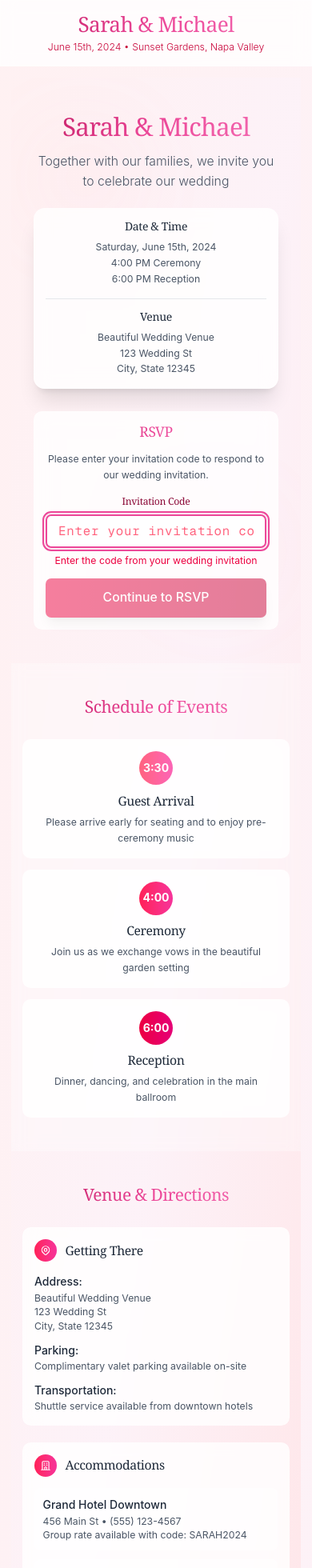
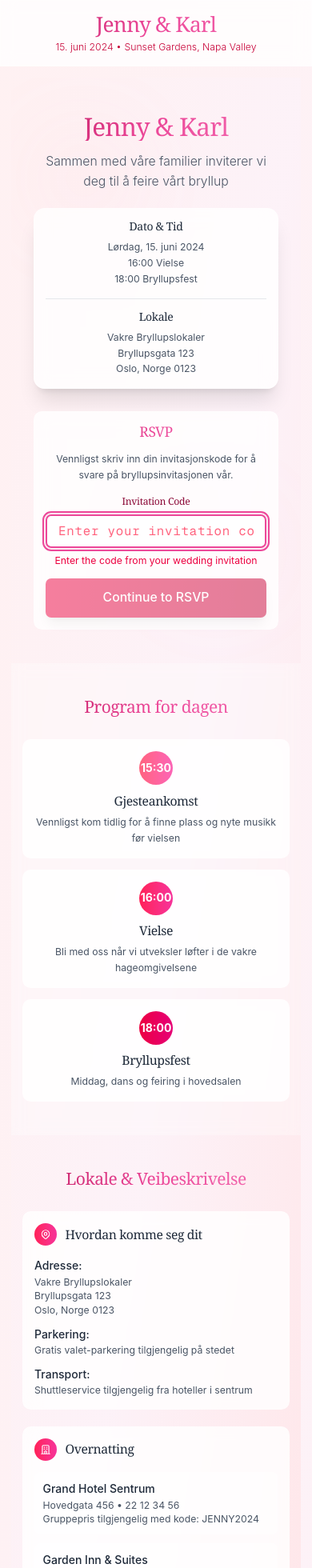
Before and after one commit to amundlindstol/jenny-og-karl, a Next.js app in the folder wedding-rsvp-website/: page / in a window 390 px wide. Shown: the top 1960 px of the page at 80% size. Built offline with nearby package versions, Linux system fonts and the light colour scheme.

Commit message:
changed to jenny and karl and translate to norwegian

```diff
--- a/wedding-rsvp-website/src/app/layout.tsx
+++ b/wedding-rsvp-website/src/app/layout.tsx
@@ -15,9 +15,9 @@ const geistMono = Geist_Mono({
 });
 
 export const metadata: Metadata = {
-  title: "Sarah & Michael's Wedding",
-  description: "Join us in celebrating our special day - June 15th, 2024",
-  keywords: "wedding, RSVP, Sarah, Michael, celebration",
+  title: "Jenny & Karls bryllup",
+  description: "Bli med oss og feir vår spesielle dag - 15. juni 2024",
+  keywords: "bryllup, RSVP, Jenny, Karl, feiring",
   authors: [{ name: "Wedding RSVP System" }],
   robots: "noindex, nofollow", // Prevent search engine indexing for privacy
   viewport: "width=device-width, initial-scale=1",
--- a/wedding-rsvp-website/src/app/page.tsx
+++ b/wedding-rsvp-website/src/app/page.tsx
@@ -48,29 +48,29 @@ export default function Home() {
 
           <div className="max-w-4xl mx-auto relative z-10">
             <h1 className="text-4xl sm:text-5xl md:text-6xl lg:text-7xl font-serif text-gray-800 mb-4 sm:mb-6 leading-tight animate-fade-in gradient-text">
-              Sarah & Michael
+              Jenny & Karl
             </h1>
             <p className="text-lg sm:text-xl md:text-2xl text-gray-600 mb-6 sm:mb-8 font-light px-4 sm:px-0 animate-slide-in-up">
-              Together with our families, we invite you to celebrate our wedding
+              Sammen med våre familier inviterer vi deg til å feire vårt bryllup
             </p>
 
             {/* Wedding Date & Venue */}
             <div className="glass rounded-2xl p-4 sm:p-6 lg:p-8 mb-8 sm:mb-12 shadow-xl mx-4 sm:mx-0 animate-scale-in hover-lift">
               <div className="grid grid-cols-1 sm:grid-cols-2 gap-4 sm:gap-6 lg:gap-8">
                 <div className="text-center sm:text-left">
-                  <h3 className="text-base sm:text-lg font-semibold text-gray-800 mb-2 font-serif">Date & Time</h3>
+                  <h3 className="text-base sm:text-lg font-semibold text-gray-800 mb-2 font-serif">Dato & Tid</h3>
                   <p className="text-sm sm:text-base text-gray-600 leading-relaxed">
-                    Saturday, June 15th, 2024<br />
-                    4:00 PM Ceremony<br />
-                    6:00 PM Reception
+                    Lørdag, 15. juni 2024<br />
+                    16:00 Vielse<br />
+                    18:00 Bryllupsfest
                   </p>
                 </div>
                 <div className="text-center sm:text-left border-t sm:border-t-0 sm:border-l border-gray-200 pt-4 sm:pt-0 sm:pl-4 lg:pl-8">
-                  <h3 className="text-base sm:text-lg font-semibold text-gray-800 mb-2 font-serif">Venue</h3>
+                  <h3 className="text-base sm:text-lg font-semibold text-gray-800 mb-2 font-serif">Lokale</h3>
                   <p className="text-sm sm:text-base text-gray-600 leading-relaxed">
-                    Beautiful Wedding Venue<br />
-                    123 Wedding St<br />
-                    City, State 12345
+                    Vakre Bryllupslokaler<br />
+                    Bryllupsgata 123<br />
+                    Oslo, Norge 0123
                   </p>
                 </div>
               </div>
@@ -80,7 +80,7 @@ export default function Home() {
             <Card variant="glass" className="max-w-md mx-auto p-4 sm:p-6 lg:p-8 mx-4 sm:mx-auto hover-lift">
               <h2 className="text-xl sm:text-2xl font-serif text-gray-800 mb-4 sm:mb-6 gradient-text">RSVP</h2>
               <p className="text-sm sm:text-base text-gray-600 mb-4 sm:mb-6 leading-relaxed">
-                Please enter your invitation code to respond to our wedding invitation.
+                Vennligst skriv inn din invitasjonskode for å svare på bryllupsinvitasjonen vår.
               </p>
               <FormErrorBoundary onReset={() => setError('')}>
                 <InvitationCodeForm
@@ -101,34 +101,34 @@ export default function Home() {
         <section className="py-12 sm:py-16 px-4 bg-white/30 backdrop-blur-sm">
           <div className="max-w-4xl mx-auto">
             <h2 className="text-2xl sm:text-3xl font-serif text-gray-800 text-center mb-8 sm:mb-12 gradient-text animate-fade-in">
-              Schedule of Events
+              Program for dagen
             </h2>
             <div className="grid grid-cols-1 sm:grid-cols-2 lg:grid-cols-3 gap-4 sm:gap-6 lg:gap-8">
               <Card variant="glass" className="p-4 sm:p-6 text-center hover-lift animate-fade-in">
                 <div className="w-12 h-12 bg-gradient-to-r from-rose-400 to-pink-400 rounded-full flex items-center justify-center mx-auto mb-3">
-                  <span className="text-white font-bold">3:30</span>
+                  <span className="text-white font-bold">15:30</span>
                 </div>
-                <h3 className="text-lg sm:text-xl font-semibold text-gray-800 mb-2 font-serif">Guest Arrival</h3>
+                <h3 className="text-lg sm:text-xl font-semibold text-gray-800 mb-2 font-serif">Gjesteankomst</h3>
                 <p className="text-sm sm:text-base text-gray-600 leading-relaxed">
-                  Please arrive early for seating and to enjoy pre-ceremony music
+                  Vennligst kom tidlig for å finne plass og nyte musikk før vielsen
                 </p>
               </Card>
               <Card variant="glass" className="p-4 sm:p-6 text-center hover-lift animate-fade-in" style={{animationDelay: '0.2s'}}>
                 <div className="w-12 h-12 bg-gradient-to-r from-rose-500 to-pink-500 rounded-full flex items-center justify-center mx-auto mb-3">
-                  <span className="text-white font-bold">4:00</span>
+                  <span className="text-white font-bold">16:00</span>
                 </div>
-                <h3 className="text-lg sm:text-xl font-semibold text-gray-800 mb-2 font-serif">Ceremony</h3>
+                <h3 className="text-lg sm:text-xl font-semibold text-gray-800 mb-2 font-serif">Vielse</h3>
                 <p className="text-sm sm:text-base text-gray-600 leading-relaxed">
-                  Join us as we exchange vows in the beautiful garden setting
+                  Bli med oss når vi utveksler løfter i de vakre hageomgivelsene
                 </p>
               </Card>
               <Card variant="glass" className="p-4 sm:p-6 text-center hover-lift animate-fade-in sm:col-span-2 lg:col-span-1" style={{animationDelay: '0.4s'}}>
                 <div className="w-12 h-12 bg-gradient-to-r from-rose-600 to-pink-600 rounded-full flex items-center justify-center mx-auto mb-3">
-                  <span className="text-white font-bold">6:00</span>
+                  <span className="text-white font-bold">18:00</span>
                 </div>
-                <h3 className="text-lg sm:text-xl font-semibold text-gray-800 mb-2 font-serif">Reception</h3>
+                <h3 className="text-lg sm:text-xl font-semibold text-gray-800 mb-2 font-serif">Bryllupsfest</h3>
                 <p className="text-sm sm:text-base text-gray-600 leading-relaxed">
-                  Dinner, dancing, and celebration in the main ballroom
+                  Middag, dans og feiring i hovedsalen
                 </p>
               </Card>
             </div>
@@ -139,7 +139,7 @@ export default function Home() {
         <section className="py-12 sm:py-16 px-4">
           <div className="max-w-4xl mx-auto">
             <h2 className="text-2xl sm:text-3xl font-serif text-gray-800 text-center mb-8 sm:mb-12 gradient-text animate-fade-in">
-              Venue & Directions
+              Lokale & Veibeskrivelse
             </h2>
             <div className="grid grid-cols-1 lg:grid-cols-2 gap-6 sm:gap-8 lg:gap-12">
               <Card variant="glass" className="p-4 sm:p-6 lg:p-8 hover-lift animate-fade-in">
@@ -150,27 +150,27 @@ export default function Home() {
                       <path strokeLinecap="round" strokeLinejoin="round" strokeWidth={2} d="M15 11a3 3 0 11-6 0 3 3 0 016 0z" />
                     </svg>
                   </div>
-                  <h3 className="text-lg sm:text-xl font-semibold text-gray-800 font-serif">Getting There</h3>
+                  <h3 className="text-lg sm:text-xl font-semibold text-gray-800 font-serif">Hvordan komme seg dit</h3>
                 </div>
                 <div className="space-y-3 sm:space-y-4 text-gray-600">
                   <div>
-                    <p className="font-medium text-gray-800">Address:</p>
+                    <p className="font-medium text-gray-800">Adresse:</p>
                     <p className="text-sm sm:text-base">
-                      Beautiful Wedding Venue<br />
-                      123 Wedding St<br />
-                      City, State 12345
+                      Vakre Bryllupslokaler<br />
+                      Bryllupsgata 123<br />
+                      Oslo, Norge 0123
                     </p>
                   </div>
                   <div>
-                    <p className="font-medium text-gray-800">Parking:</p>
+                    <p className="font-medium text-gray-800">Parkering:</p>
                     <p className="text-sm sm:text-base">
-                      Complimentary valet parking available on-site
+                      Gratis valet-parkering tilgjengelig på stedet
                     </p>
                   </div>
                   <div>
-                    <p className="font-medium text-gray-800">Transportation:</p>
+                    <p className="font-medium text-gray-800">Transport:</p>
                     <p className="text-sm sm:text-base">
-                      Shuttle service available from downtown hotels
+                      Shuttleservice tilgjengelig fra hoteller i sentrum
                     </p>
                   </div>
                 </div>
@@ -183,21 +183,21 @@ export default function Home() {
                       <path strokeLinecap="round" strokeLinejoin="round" strokeWidth={2} d="M19 21V5a2 2 0 00-2-2H7a2 2 0 00-2 2v16m14 0h2m-2 0h-5m-9 0H3m2 0h5M9 7h1m-1 4h1m4-4h1m-1 4h1m-5 10v-5a1 1 0 011-1h2a1 1 0 011 1v5m-4 0h4" />
                     </svg>
                   </div>
-                  <h3 className="text-lg sm:text-xl font-semibold text-gray-800 font-serif">Accommodations</h3>
+                  <h3 className="text-lg sm:text-xl font-semibold text-gray-800 font-serif">Overnatting</h3>
                 </div>
                 <div className="space-y-3 sm:space-y-4 text-gray-600">
                   <div className="bg-white/50 p-3 rounded-lg">
-                    <p className="font-medium text-gray-800">Grand Hotel Downtown</p>
-                    <p className="text-sm">456 Main St • (555) 123-4567</p>
-                    <p className="text-sm">Group rate available with code: SARAH2024</p>
+                    <p className="font-medium text-gray-800">Grand Hotel Sentrum</p>
+                    <p className="text-sm">Hovedgata 456 • 22 12 34 56</p>
+                    <p className="text-sm">Gruppepris tilgjengelig med kode: JENNY2024</p>
                   </div>
                   <div className="bg-white/50 p-3 rounded-lg">
                     <p className="font-medium text-gray-800">Garden Inn & Suites</p>
-                    <p className="text-sm">789 Park Ave • (555) 987-6543</p>
-                    <p className="text-sm">Complimentary breakfast included</p>
+                    <p className="text-sm">Parkveien 789 • 22 98 76 54</p>
+                    <p className="text-sm">Gratis frokost inkludert</p>
                   </div>
                   <p className="text-sm italic text-rose-600 bg-rose-50 p-2 rounded animate-pulse">
-                    Please book by May 15th for group rates
+                    Vennligst book innen 15. mai for gruppepriser
                   </p>
                 </div>
               </Card>
@@ -209,7 +209,7 @@ export default function Home() {
         <section className="py-12 sm:py-16 px-4 bg-white/30 backdrop-blur-sm">
           <div className="max-w-2xl mx-auto text-center">
             <h2 className="text-2xl sm:text-3xl font-serif text-gray-800 mb-6 sm:mb-8 gradient-text animate-fade-in">
-              Additional Information
+              Tilleggsinformasjon
             </h2>
             <div className="space-y-4 sm:space-y-6 text-gray-600 text-left sm:text-center">
               <Card variant="glass" className="p-4 sm:p-6 hover-lift animate-fade-in">
@@ -221,8 +221,8 @@ export default function Home() {
                   </div>
                   <div className="text-left sm:text-center">
                     <p className="text-sm sm:text-base">
-                      <span className="font-semibold text-gray-800">Dress Code:</span> Cocktail attire. We suggest garden party elegant -
-                      think flowy dresses and light suits in soft colors.
+                      <span className="font-semibold text-gray-800">Klesskode:</span> Cocktailantrekk. Vi foreslår elegant hagefest-stil -
+                      tenk luftige kjoler og lette dresser i myke farger.
                     </p>
                   </div>
                 </div>
@@ -237,8 +237,8 @@ export default function Home() {
                   </div>
                   <div className="text-left sm:text-center">
                     <p className="text-sm sm:text-base">
-                      <span className="font-semibold text-gray-800">Weather:</span> Our ceremony will be outdoors with an indoor backup plan.
-                      The reception is indoors with air conditioning.
+                      <span className="font-semibold text-gray-800">Vær:</span> Vielsen vår vil være utendørs med en innendørs reserveplan.
+                      Bryllupsfesten er innendørs med klimaanlegg.
                     </p>
                   </div>
                 </div>
@@ -253,8 +253,8 @@ export default function Home() {
                   </div>
                   <div className="text-left sm:text-center">
                     <p className="text-sm sm:text-base">
-                      <span className="font-semibold text-gray-800">Registry:</span> Your presence is the only present we need!
-                      If you wish to give a gift, we have registries at Target and Williams Sonoma.
+                      <span className="font-semibold text-gray-800">Ønskeliste:</span> Din tilstedeværelse er den eneste gaven vi trenger!
+                      Hvis du ønsker å gi en gave, har vi ønskelister hos Elkjøp og Jernia.
                     </p>
                   </div>
                 </div>
@@ -269,9 +269,9 @@ export default function Home() {
                   </div>
                   <div className="text-left sm:text-center">
                     <p className="text-sm sm:text-base">
-                      <span className="font-semibold text-gray-800">Questions?</span> Please contact us at{' '}
-                      <a href="mailto:sarah.michael.wedding@email.com" className="text-rose-600 hover:text-rose-700 underline break-all transition-colors">
-                        sarah.michael.wedding@email.com
+                      <span className="font-semibold text-gray-800">Spørsmål?</span> Vennligst kontakt oss på{' '}
+                      <a href="mailto:jenny.karl.bryllup@email.com" className="text-rose-600 hover:text-rose-700 underline break-all transition-colors">
+                        jenny.karl.bryllup@email.com
                       </a>
                     </p>
                   </div>
--- a/wedding-rsvp-website/src/app/rsvp/page.tsx
+++ b/wedding-rsvp-website/src/app/rsvp/page.tsx
@@ -67,7 +67,7 @@ export default function RSVPPage() {
         <div className="min-h-screen bg-gradient-to-br from-rose-50 to-pink-50 flex items-center justify-center">
           <div className="text-center">
             <div className="animate-spin rounded-full h-12 w-12 border-b-2 border-rose-600 mx-auto mb-4"></div>
-            <p className="text-gray-600">Loading your RSVP form...</p>
+            <p className="text-gray-600">Laster inn RSVP-skjemaet ditt...</p>
           </div>
         </div>
       </MainLayout>
@@ -80,13 +80,13 @@ export default function RSVPPage() {
         <div className="min-h-screen bg-gradient-to-br from-rose-50 to-pink-50 flex items-center justify-center">
           <Card className="max-w-md mx-auto p-8 text-center">
             <h1 className="text-2xl font-serif text-gray-800 mb-4">
-              RSVP Access Required
+              RSVP-tilgang kreves
             </h1>
             <p className="text-gray-600 mb-6">
-              Please enter your invitation code to access the RSVP form.
+              Vennligst skriv inn din invitasjonskode for å få tilgang til RSVP-skjemaet.
             </p>
             <Button onClick={() => router.push('/')} className="w-full">
-              Enter Invitation Code
+              Skriv inn invitasjonskode
             </Button>
           </Card>
         </div>
@@ -101,10 +101,10 @@ export default function RSVPPage() {
           {/* Header */}
           <div className="text-center mb-6 sm:mb-8">
             <h1 className="text-2xl sm:text-3xl lg:text-4xl font-serif text-gray-800 mb-2 sm:mb-4 leading-tight">
-              RSVP for Sarah & Michael's Wedding
+              RSVP for Jenny & Karls bryllup
             </h1>
             <p className="text-sm sm:text-base text-gray-600">
-              Saturday, June 15th, 2024 • Beautiful Wedding Venue
+              Lørdag, 15. juni 2024 • Vakre Bryllupslokaler
             </p>
           </div>
 
@@ -113,7 +113,7 @@ export default function RSVPPage() {
             <div className="flex flex-col sm:flex-row sm:justify-between sm:items-start gap-4">
               <div className="flex-1">
                 <h2 className="text-base sm:text-lg font-semibold text-gray-800 mb-2">
-                  Invitation for:
+                  Invitasjon til:
                 </h2>
                 <div className="space-y-1">
                   {guestEntry.guestNames.map((name, index) => (
@@ -121,7 +121,7 @@ export default function RSVPPage() {
                   ))}
                 </div>
                 <p className="text-xs sm:text-sm text-gray-500 mt-2">
-                  Code: {guestEntry.invitationCode}
+                  Kode: {guestEntry.invitationCode}
                 </p>
               </div>
               <Button
@@ -130,7 +130,7 @@ export default function RSVPPage() {
                 onClick={handleStartOver}
                 className="text-xs sm:text-sm w-full sm:w-auto"
               >
-                Start Over
+                Start på nytt
               </Button>
             </div>
           </Card>
--- a/wedding-rsvp-website/src/components/layout/Header.tsx
+++ b/wedding-rsvp-website/src/components/layout/Header.tsx
@@ -6,10 +6,10 @@ export function Header() {
       <div className="container mx-auto px-4 py-4 sm:py-6 max-w-4xl">
         <div className="text-center">
           <h1 className="text-3xl sm:text-4xl md:text-5xl font-serif text-rose-900 mb-1 sm:mb-2 leading-tight gradient-text">
-            Sarah & Michael
+            Jenny & Karl
           </h1>
           <p className="text-sm sm:text-base lg:text-lg text-rose-700 font-light px-2 sm:px-0">
-            June 15th, 2024 • Sunset Gardens, Napa Valley
+            15. juni 2024 • Sunset Gardens, Napa Valley
           </p>
         </div>
       </div>
```
Also changed, not shown: wedding-rsvp-website/src/app/error/page.tsx (+28 -28 lines), wedding-rsvp-website/src/components/error/ErrorBoundary.tsx (+7 -7 lines), wedding-rsvp-website/src/components/forms/RSVPForm.tsx (+17 -17 lines), wedding-rsvp-website/src/components/layout/Footer.tsx (+8 -8 lines).
